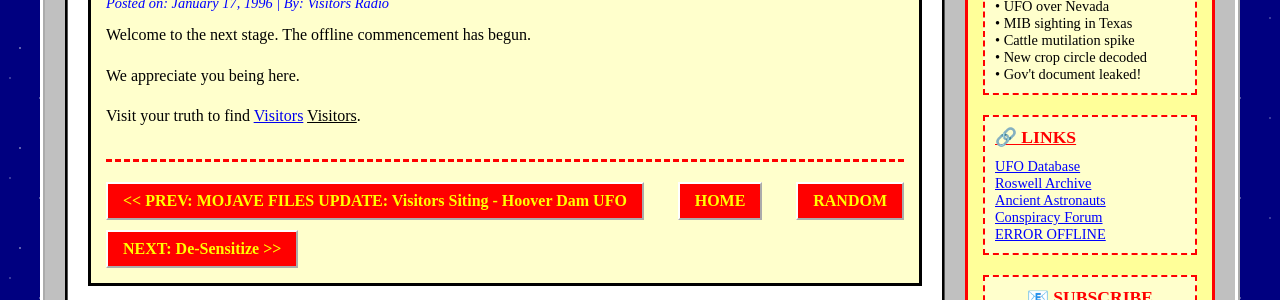
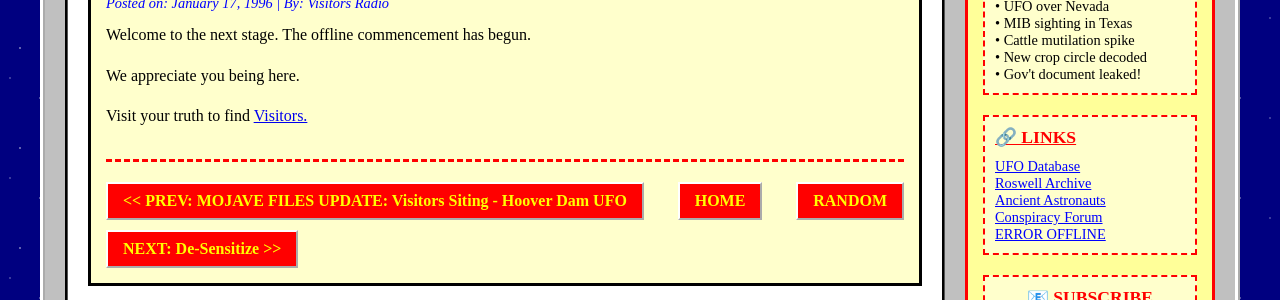
Before and after one commit to visitorsradio/offline, a Jekyll site: the page built from _posts/1996-01-17-visitors-offline.md, in a window 1280 px wide. Shown: the part 432-732 px from the top of the page. Built offline with Jekyll 4.4.1, drawn with Linux system fonts in a browser that asks for light colours.

Commit message:
Update 1996-01-17-visitors-offline.md

```diff
--- a/_posts/1996-01-17-visitors-offline.md
+++ b/_posts/1996-01-17-visitors-offline.md
@@ -9,4 +10,4 @@ Welcome to the next stage. The offline commencement has begun.
 
 We appreciate you being here.
 
-Visit your truth to find <a href="https://www.youtube.com/@visitorsradio">Visitors</a> <u>Visitors</u>.
+Visit your truth to find <a href="https://www.youtube.com/@visitorsradio">Visitors.</a>
```
Also changed, not shown: other parts of _posts/1996-01-17-visitors-offline.md (+1 -0 lines).
